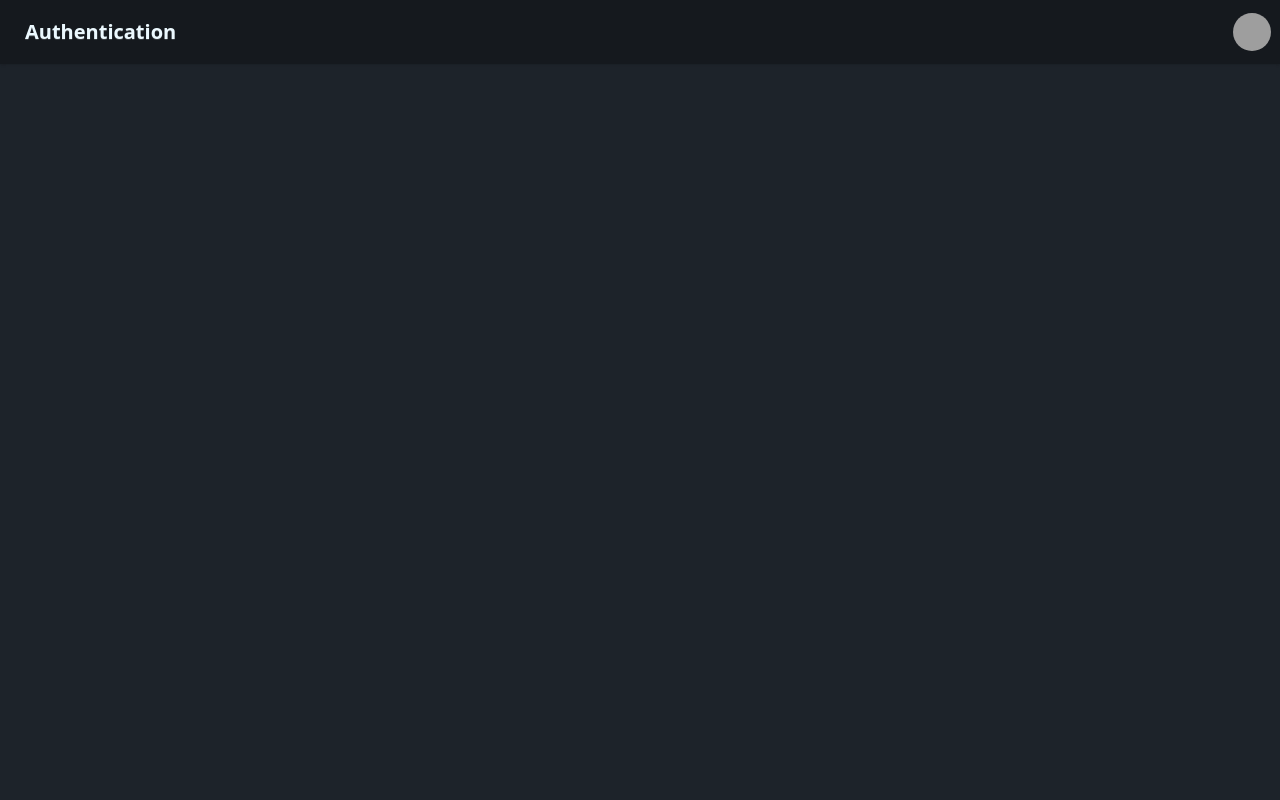
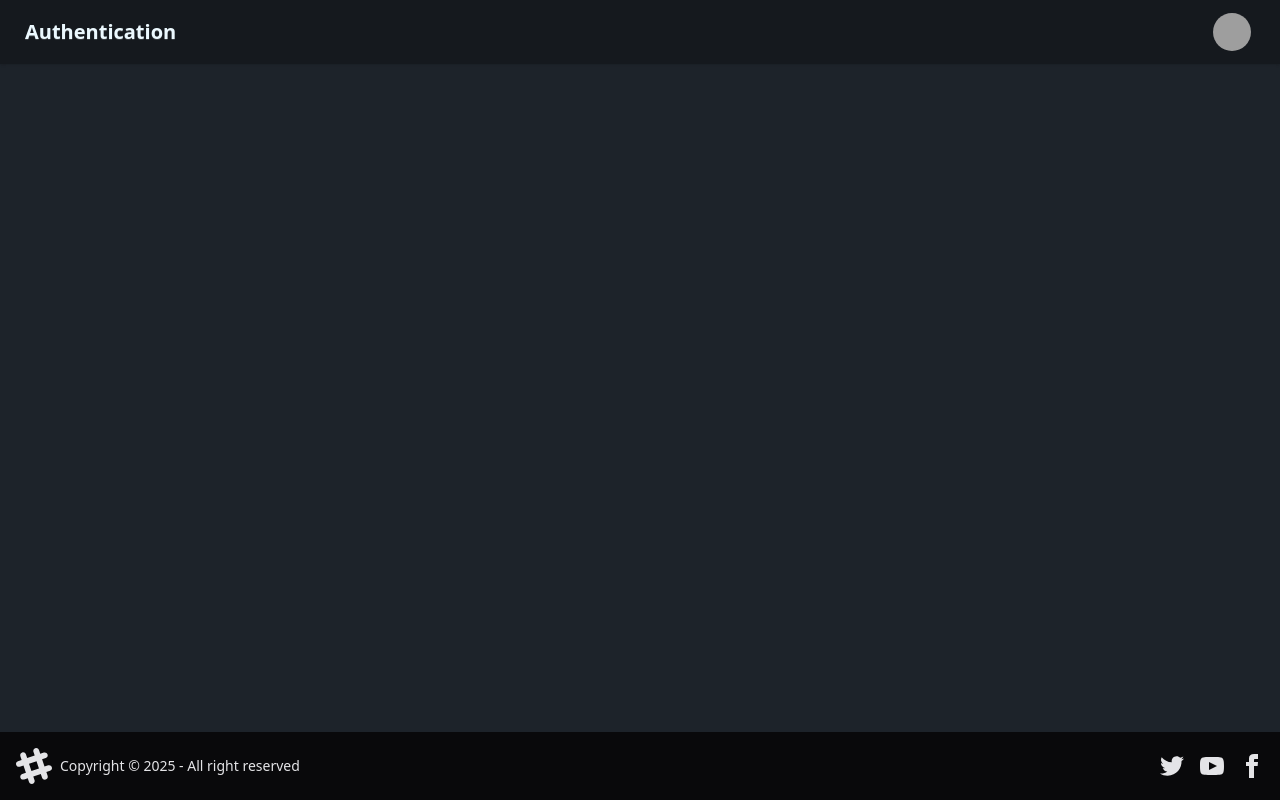
Before and after one commit to arunpanigrahi93/login_signup_frontend, a React (Vite) app: page / in a window 1280 px wide. Built offline with nearby package versions, Linux system fonts and the light colour scheme; grey boxes are pictures that could not be loaded.

Commit message:
router,navbar,footer

```diff
--- a/package.json
+++ b/package.json
@@ -13,6 +13,7 @@
     "@tailwindcss/vite": "^4.1.11",
     "react": "^19.1.1",
     "react-dom": "^19.1.1",
+    "react-router-dom": "^7.8.0",
     "tailwindcss": "^4.1.11"
   },
   "devDependencies": {
--- a/src/App.jsx
+++ b/src/App.jsx
@@ -1,43 +1,20 @@
+import { BrowserRouter, Routes, Route } from "react-router-dom";
+import Navbar from "./components/Navbar";
+import Body from "./components/Body";
+import Login from "./components/Login";
+import Profile from "./components/Profile";
 const App = () => {
   return (
-    <div className="navbar bg-base-300 shadow-sm">
-      <div className="flex-1">
-        <a className="btn btn-ghost text-xl">Authentication</a>
-      </div>
-      <div className="flex gap-2">
-        <div className="dropdown dropdown-end">
-          <div
-            tabIndex={0}
-            role="button"
-            className="btn btn-ghost btn-circle avatar"
-          >
-            <div className="w-10 rounded-full">
-              <img
-                alt="Tailwind CSS Navbar component"
-                src="https://img.daisyui.com/images/stock/photo-1534528741775-53994a69daeb.webp"
-              />
-            </div>
-          </div>
-          <ul
-            tabIndex={0}
-            className="menu menu-sm dropdown-content bg-base-100 rounded-box z-1 mt-3 w-52 p-2 shadow"
-          >
-            <li>
-              <a className="justify-between">
-                Profile
-                <span className="badge">New</span>
-              </a>
-            </li>
-            <li>
-              <a>Settings</a>
-            </li>
-            <li>
-              <a>Logout</a>
-            </li>
-          </ul>
-        </div>
-      </div>
-    </div>
+    <>
+      <BrowserRouter basename="/">
+        <Routes>
+          <Route path="/" element={<Body />}>
+            <Route path="/login" element={<Login />} />
+            <Route path="/profile" element={<Profile />} />
+          </Route>
+        </Routes>
+      </BrowserRouter>
+    </>
   );
 };
 
--- /dev/null
+++ b/src/components/Body.jsx
@@ -0,0 +1,14 @@
+import { Outlet } from "react-router-dom";
+import Navbar from "./Navbar";
+import Footer from "./Footer";
+
+const Body = () => {
+  return (
+    <div>
+      <Navbar />
+      <Outlet />
+      <Footer />
+    </div>
+  );
+};
+export default Body;
--- /dev/null
+++ b/src/components/Footer.jsx
@@ -0,0 +1,59 @@
+import React from "react";
+
+const Footer = () => {
+  return (
+    <footer className="footer sm:footer-horizontal bg-neutral text-neutral-content items-center p-4 fixed bottom-0">
+      <aside className="grid-flow-col items-center">
+        <svg
+          width="36"
+          height="36"
+          viewBox="0 0 24 24"
+          xmlns="http://www.w3.org/2000/svg"
+          fillRule="evenodd"
+          clipRule="evenodd"
+          className="fill-current"
+        >
+          <path d="M22.672 15.226l-2.432.811.841 2.515c.33 1.019-.209 2.127-1.23 2.456-1.15.325-2.148-.321-2.463-1.226l-.84-2.518-5.013 1.677.84 2.517c.391 1.203-.434 2.542-1.831 2.542-.88 0-1.601-.564-1.86-1.314l-.842-2.516-2.431.809c-1.135.328-2.145-.317-2.463-1.229-.329-1.018.211-2.127 1.231-2.456l2.432-.809-1.621-4.823-2.432.808c-1.355.384-2.558-.59-2.558-1.839 0-.817.509-1.582 1.327-1.846l2.433-.809-.842-2.515c-.33-1.02.211-2.129 1.232-2.458 1.02-.329 2.13.209 2.461 1.229l.842 2.515 5.011-1.677-.839-2.517c-.403-1.238.484-2.553 1.843-2.553.819 0 1.585.509 1.85 1.326l.841 2.517 2.431-.81c1.02-.33 2.131.211 2.461 1.229.332 1.018-.21 2.126-1.23 2.456l-2.433.809 1.622 4.823 2.433-.809c1.242-.401 2.557.484 2.557 1.838 0 .819-.51 1.583-1.328 1.847m-8.992-6.428l-5.01 1.675 1.619 4.828 5.011-1.674-1.62-4.829z"></path>
+        </svg>
+        <p>Copyright © {new Date().getFullYear()} - All right reserved</p>
+      </aside>
+      <nav className="grid-flow-col gap-4 md:place-self-center md:justify-self-end">
+        <a>
+          <svg
+            xmlns="http://www.w3.org/2000/svg"
+            width="24"
+            height="24"
+            viewBox="0 0 24 24"
+            className="fill-current"
+          >
+            <path d="M24 4.557c-.883.392-1.832.656-2.828.775 1.017-.609 1.798-1.574 2.165-2.724-.951.564-2.005.974-3.127 1.195-.897-.957-2.178-1.555-3.594-1.555-3.179 0-5.515 2.966-4.797 6.045-4.091-.205-7.719-2.165-10.148-5.144-1.29 2.213-.669 5.108 1.523 6.574-.806-.026-1.566-.247-2.229-.616-.054 2.281 1.581 4.415 3.949 4.89-.693.188-1.452.232-2.224.084.626 1.956 2.444 3.379 4.6 3.419-2.07 1.623-4.678 2.348-7.29 2.04 2.179 1.397 4.768 2.212 7.548 2.212 9.142 0 14.307-7.721 13.995-14.646.962-.695 1.797-1.562 2.457-2.549z"></path>
+          </svg>
+        </a>
+        <a>
+          <svg
+            xmlns="http://www.w3.org/2000/svg"
+            width="24"
+            height="24"
+            viewBox="0 0 24 24"
+            className="fill-current"
+          >
+            <path d="M19.615 3.184c-3.604-.246-11.631-.245-15.23 0-3.897.266-4.356 2.62-4.385 8.816.029 6.185.484 8.549 4.385 8.816 3.6.245 11.626.246 15.23 0 3.897-.266 4.356-2.62 4.385-8.816-.029-6.185-.484-8.549-4.385-8.816zm-10.615 12.816v-8l8 3.993-8 4.007z"></path>
+          </svg>
+        </a>
+        <a>
+          <svg
+            xmlns="http://www.w3.org/2000/svg"
+            width="24"
+            height="24"
+            viewBox="0 0 24 24"
+            className="fill-current"
+          >
+            <path d="M9 8h-3v4h3v12h5v-12h3.642l.358-4h-4v-1.667c0-.955.192-1.333 1.115-1.333h2.885v-5h-3.808c-3.596 0-5.192 1.583-5.192 4.615v3.385z"></path>
+          </svg>
+        </a>
+      </nav>
+    </footer>
+  );
+};
+
+export default Footer;
--- /dev/null
+++ b/src/components/Login.jsx
@@ -0,0 +1,7 @@
+import React from "react";
+
+const Login = () => {
+  return <div>Login</div>;
+};
+
+export default Login;
--- /dev/null
+++ b/src/components/Navbar.jsx
@@ -0,0 +1,41 @@
+const Navbar = () => {
+  return (
+    <div className="navbar bg-base-300 shadow-sm">
+      <div className="flex-1">
+        <a className="btn btn-ghost text-xl">Authentication</a>
+      </div>
+      <div className="flex gap-2 mx-5">
+        <div className="dropdown dropdown-end">
+          <div
+            tabIndex={0}
+            role="button"
+            className="btn btn-ghost btn-circle avatar"
+          >
+            <div className="w-10 rounded-full">
+              <img
+                alt="Tailwind CSS Navbar component"
+                src="https://img.daisyui.com/images/stock/photo-1534528741775-53994a69daeb.webp"
+              />
+            </div>
+          </div>
+          <ul
+            tabIndex={0}
+            className="menu menu-sm dropdown-content bg-base-100 rounded-box z-1 mt-3 w-30 p-2 shadow"
+          >
+            <li>
+              <a>Profile</a>
+            </li>
+            <li>
+              <a>Settings</a>
+            </li>
+            <li>
+              <a>Logout</a>
+            </li>
+          </ul>
+        </div>
+      </div>
+    </div>
+  );
+};
+
+export default Navbar;
--- /dev/null
+++ b/src/components/Profile.jsx
@@ -0,0 +1,7 @@
+import React from "react";
+
+const Profile = () => {
+  return <div>Profile</div>;
+};
+
+export default Profile;
```
Also changed, not shown: 2 other files (tests, documents, lock files or other folders).
